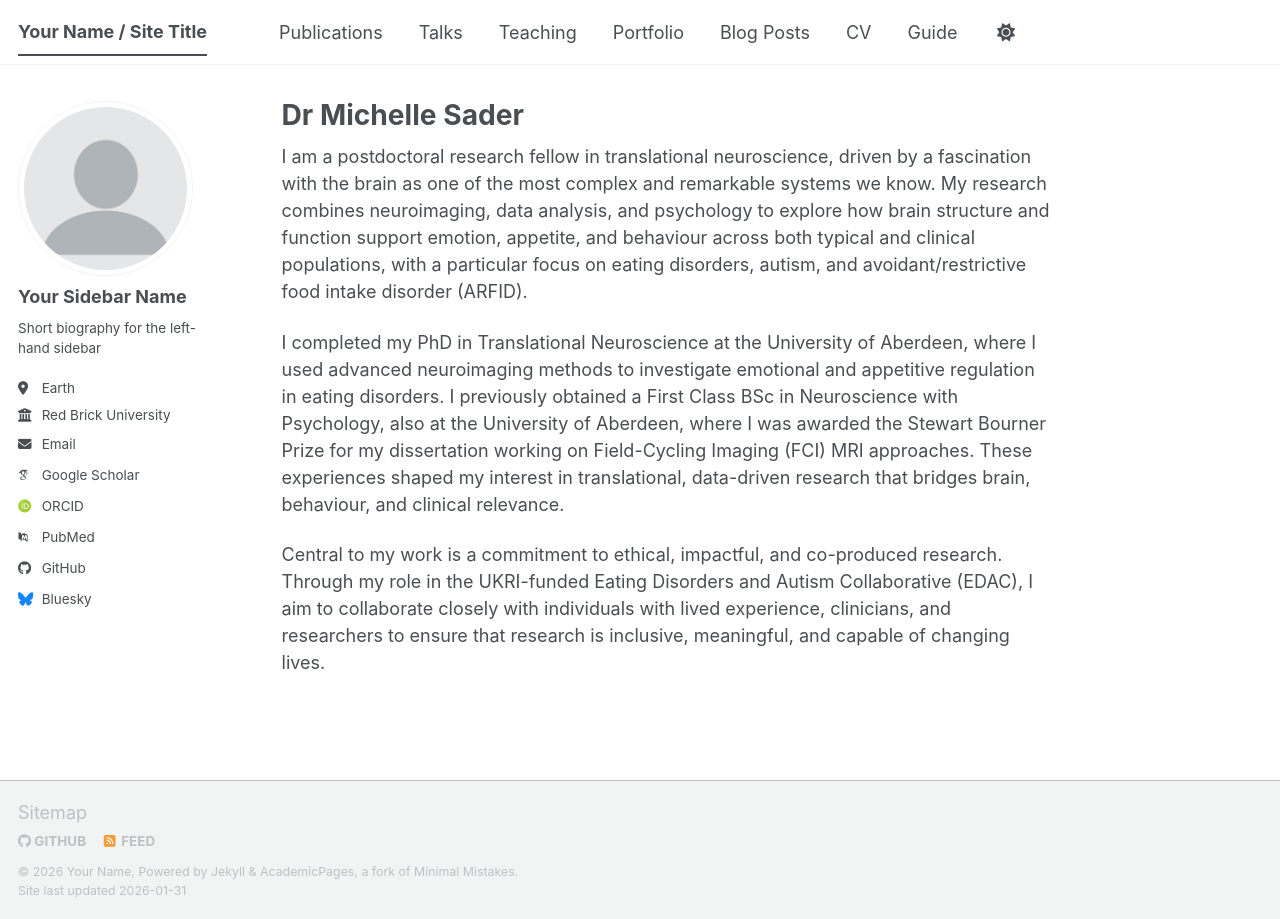
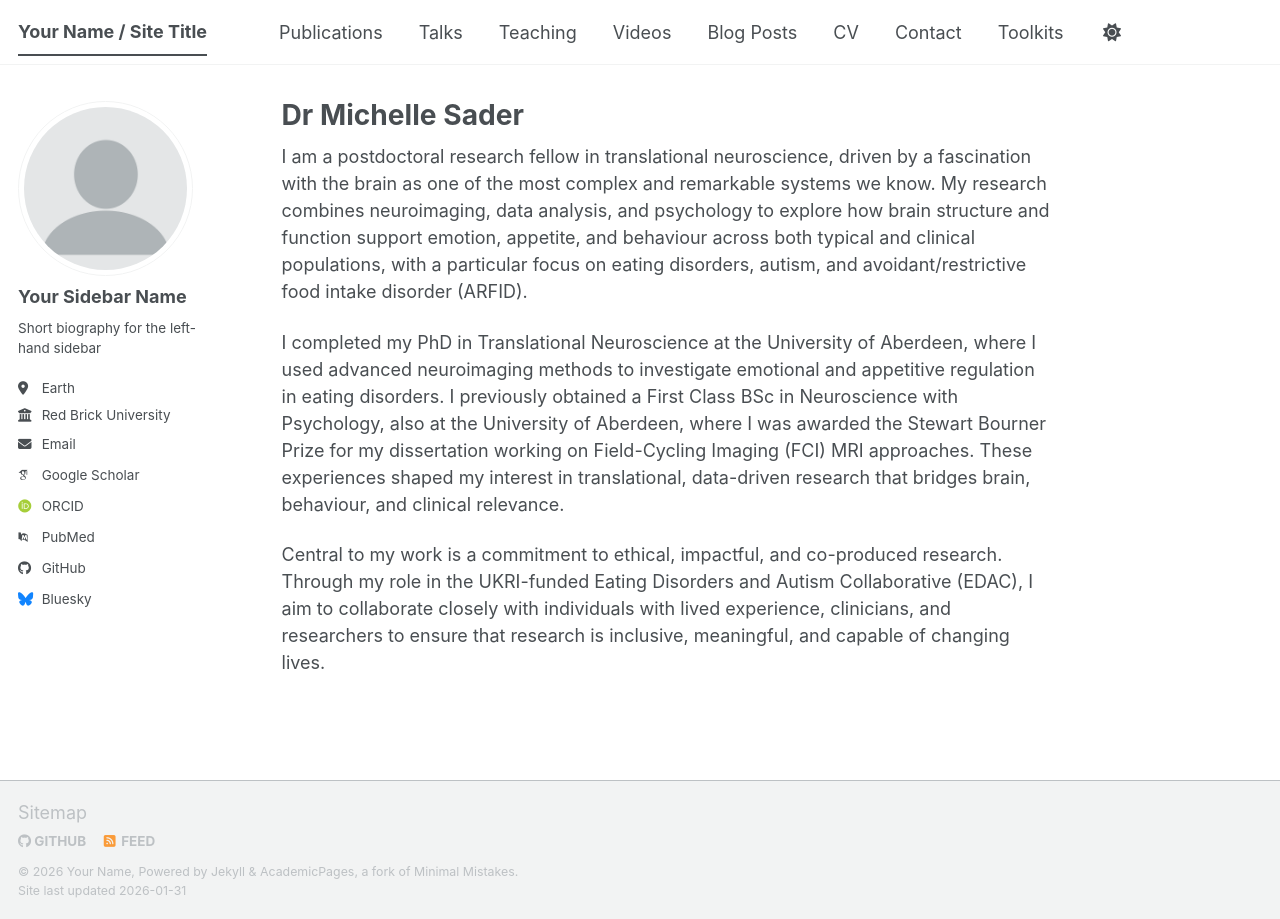
Before and after one commit to sadermichelle/sadermichelle.github.io, a Jekyll site: the page built from _pages/about.md, in a window 1280 px wide. Built offline with Jekyll 4.4.1, drawn with Linux system fonts in a browser that asks for light colours; some web fonts are replaced; a script bundle is joined from its source files by our own code; library files that are not in the unit come from our copies.

Commit message:
Update navigation links in navigation.yml

```diff
--- a/_data/navigation.yml
+++ b/_data/navigation.yml
@@ -17,8 +17,8 @@ main:
   - title: "Teaching"
     url: /teaching/
 
-  - title: "Portfolio"
-    url: /portfolio/
+  - title: "Videos"
+    url: /videos/
 
   - title: "Blog Posts"
     url: /year-archive/
@@ -29,5 +29,8 @@ main:
   # - title: "CV"
   #   url: /cv-json/
 
-  - title: "Guide"
-    url: /markdown/
+  - title: "Contact"
+    url: /contact/
+
+  - title: "Toolkits"
+    url: /toolkits/
```
